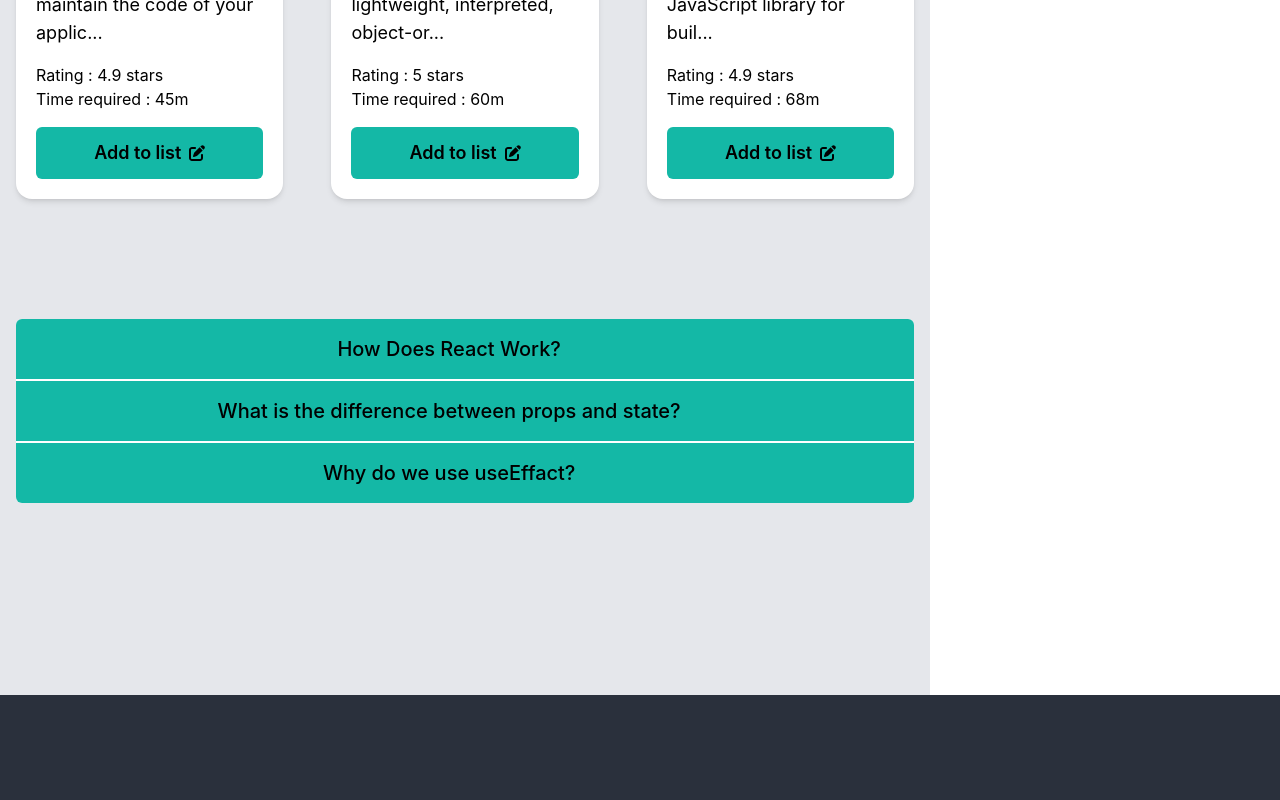
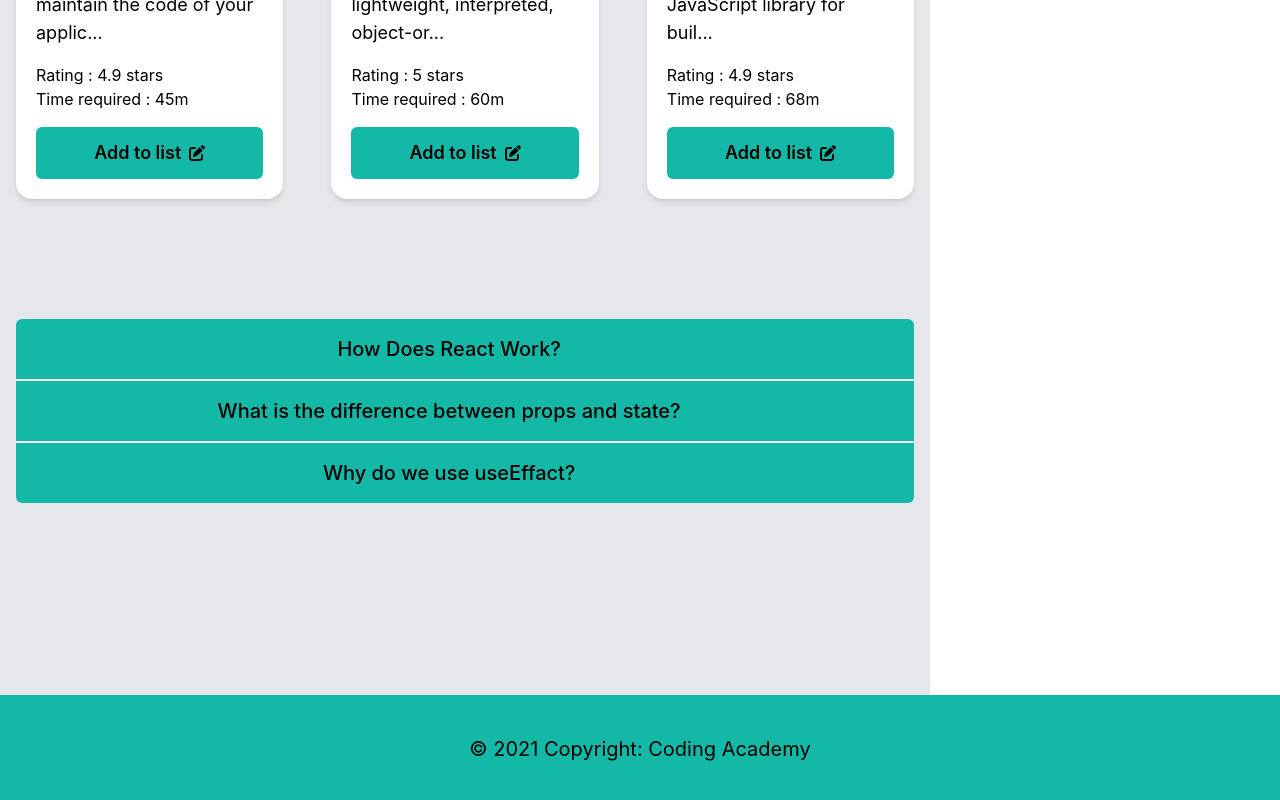
Before and after one commit to DiptaPal/coding-academy, a React (Create React App) app: page / in a window 1280 px wide. Shown: the part 1170-1970 px from the top of the page. Before the commit the page ends 1865 px from the top, so only its background shows below. Built offline with nearby package versions, Linux system fonts and the light colour scheme.

Commit message:
footer added

```diff
--- a/src/App.js
+++ b/src/App.js
@@ -2,13 +2,14 @@ import './App.css';
 import Activities from './components/Activities/Activities';
 import { ToastContainer } from 'react-toastify';
 import 'react-toastify/dist/ReactToastify.css';
+import Footer from './components/Footer/Footer';
 
 
 function App() {
   return (
     <div className="App">
         <Activities></Activities>
-
+        <Footer></Footer>
         <ToastContainer
           position='top-left'
           autoClose={3000}
--- a/src/components/Activities/Activities.js
+++ b/src/components/Activities/Activities.js
@@ -24,7 +24,7 @@ const Activities = () => {
 
     return (
         <div>
-             <div className='grid grid-cols-7 gap-4 bg-gray-200 px-4 md:px-0 md:pl-4'>
+            <div className='grid grid-cols-7 gap-4 bg-gray-200 px-4 md:px-0 md:pl-4'>
                 <div className='col-span-7 md:col-span-4 lg:col-span-5 mt-4'>
                     <Header></Header>
                     <h1 className='text-center text-xl md:text-3xl font-semibold md:text-left text-black mb-10'>Select today’s coding practice</h1>
--- /dev/null
+++ b/src/components/Footer/Footer.js
@@ -0,0 +1,12 @@
+import React from 'react';
+import './Footer.css'
+
+const Footer = () => {
+    return (
+        <div className='py-10 bg-teal-500'>
+            <h1 className='text-xl text-black'>© 2021 Copyright: Coding Academy</h1>
+        </div>
+    );
+};
+
+export default Footer;
--- a/src/components/Practice/Practice.js
+++ b/src/components/Practice/Practice.js
@@ -41,7 +41,7 @@ const Practice = ({totalTime}) => {
                 <p>{breakTime}m</p>
             </div>
             <div>
-                <button onClick={handleToast} className='py-4 bg-teal-500 w-full rounded-md text-2xl font-semibold'>Activity Completed</button>
+                <button onClick={handleToast} className='py-4 bg-teal-500 w-full rounded-md text-2xl font-semibold mb-6'>Activity Completed</button>
             </div>
         </div>
     );
```
Also changed, not shown: src/components/Footer/Footer.css (added).
